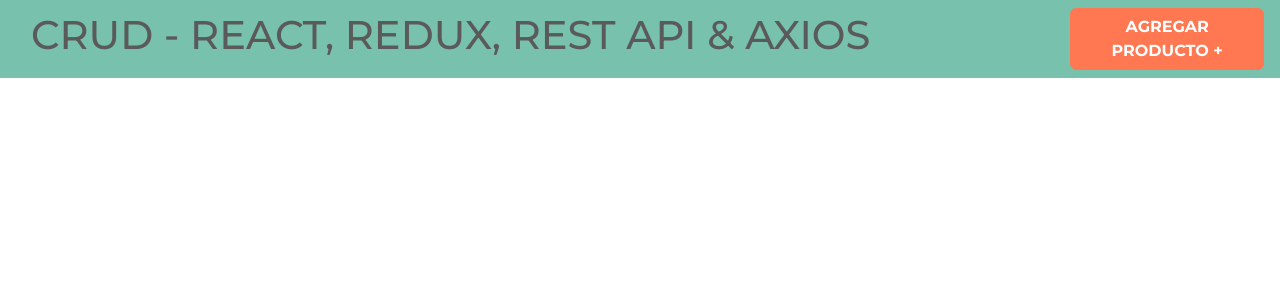
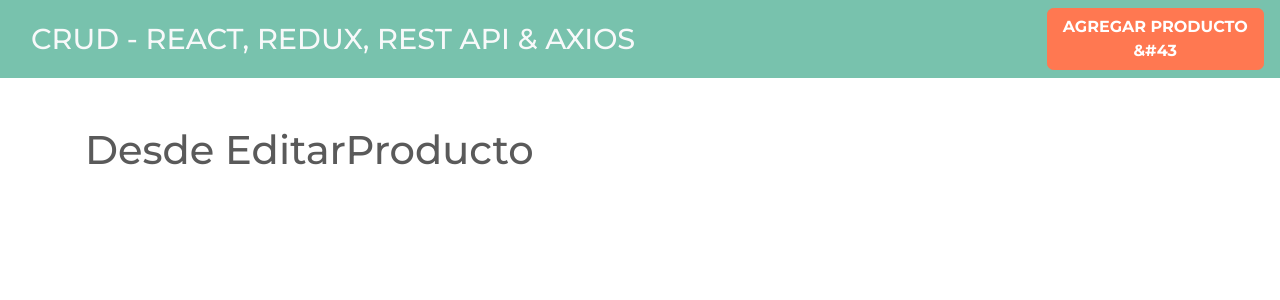
Before and after one commit to Edxon20/REDUX-CRUD, a React (Create React App) app: page /productos/editar/1 in a window 1280 px wide. Shown: the top 300 px of the page. Built offline with nearby package versions, Linux system fonts and the light colour scheme.

Commit message:
[ADD] In App Routes NuevoProducto, EditarProducto

```diff
--- a/package.json
+++ b/package.json
@@ -8,6 +8,7 @@
     "@testing-library/user-event": "^13.5.0",
     "react": "^18.2.0",
     "react-dom": "^18.2.0",
+    "react-router-dom": "^6.4.3",
     "react-scripts": "5.0.1",
     "web-vitals": "^2.1.4"
   },
--- a/src/App.js
+++ b/src/App.js
@@ -1,12 +1,27 @@
-import React, {Fragment} from "react";
+import React from "react";
 import Header from './components/Header'
+import Productos from './components/Productos'
+import NuevoProducto from './components/NuevoProducto'
+import EditarProducto from './components/EditarProducto'
+import { BrowserRouter as Router,Routes,Route } from 'react-router-dom'
+
 
 function App() {
   return (
 
-    <Fragment>
+    <Router>
+      {/* De esta manera se mantiene el Header en todas las paginas */}
       <Header />
-    </Fragment>
+
+      <div className="container mt-5">
+        <Routes>
+          <Route exact path="/" element={ <Productos />} />
+          <Route exact path="/productos/nuevo" element={ <NuevoProducto />} />
+          {/* El uso del ':' es a manera de comodin y no usar 1000 rutas diferentes respecto a un id  */}
+          <Route exact path="/productos/editar/:id" element={ <EditarProducto />} />
+        </Routes>
+      </div>
+    </Router>
 
   );
 }
--- /dev/null
+++ b/src/components/EditarProducto.jsx
@@ -0,0 +1,10 @@
+import React from 'react';
+
+const EditarProducto = () =>{
+
+    return (
+        <h1>Desde EditarProducto</h1>
+    )
+}
+
+export default EditarProducto;
--- a/src/components/Header.jsx
+++ b/src/components/Header.jsx
@@ -1,4 +1,5 @@
 import React from "react";
+import { Link } from 'react-router-dom'
 
 const Header = () =>{
 
@@ -7,12 +8,15 @@ const Header = () =>{
 
         <nav className="navbar navbar-expand-lg navbar-dark bg-primary justify-content-between">
             <div className="container">
-                <h1> CRUD - REACT, REDUX, REST API & AXIOS </h1>
+                <h1> <Link to={'/'} className='text-light'>
+                        CRUD - REACT, REDUX, REST API & AXIOS
+                    </Link>
+                </h1>
             </div>
 
-            <a href="/productos/nuevo"
-                className="btn btn-danger nuevo-post d-block d-md-inline-block"
-            >Agregar producto &#43;</a>
+            <Link to={'/productos/nuevo'}  className="btn btn-danger nuevo-post d-block d-md-inline-block">Agregar producto &#43</Link>
+
+
 
         </nav>
 
--- /dev/null
+++ b/src/components/NuevoProducto.jsx
@@ -0,0 +1,12 @@
+import React from 'react';
+
+const NuevoProductos = () =>{
+
+    return (
+        <h1>Desde NuevoProductos</h1>
+    )
+
+
+}
+
+export default NuevoProductos;
--- /dev/null
+++ b/src/components/Productos.jsx
@@ -0,0 +1,12 @@
+import React from 'react';
+
+const Productos = () =>{
+
+    return (
+        <h1>Desde productos</h1>
+    )
+
+
+}
+
+export default Productos;
```
Also changed, not shown: 1 other file (tests, documents, lock files or other folders).
